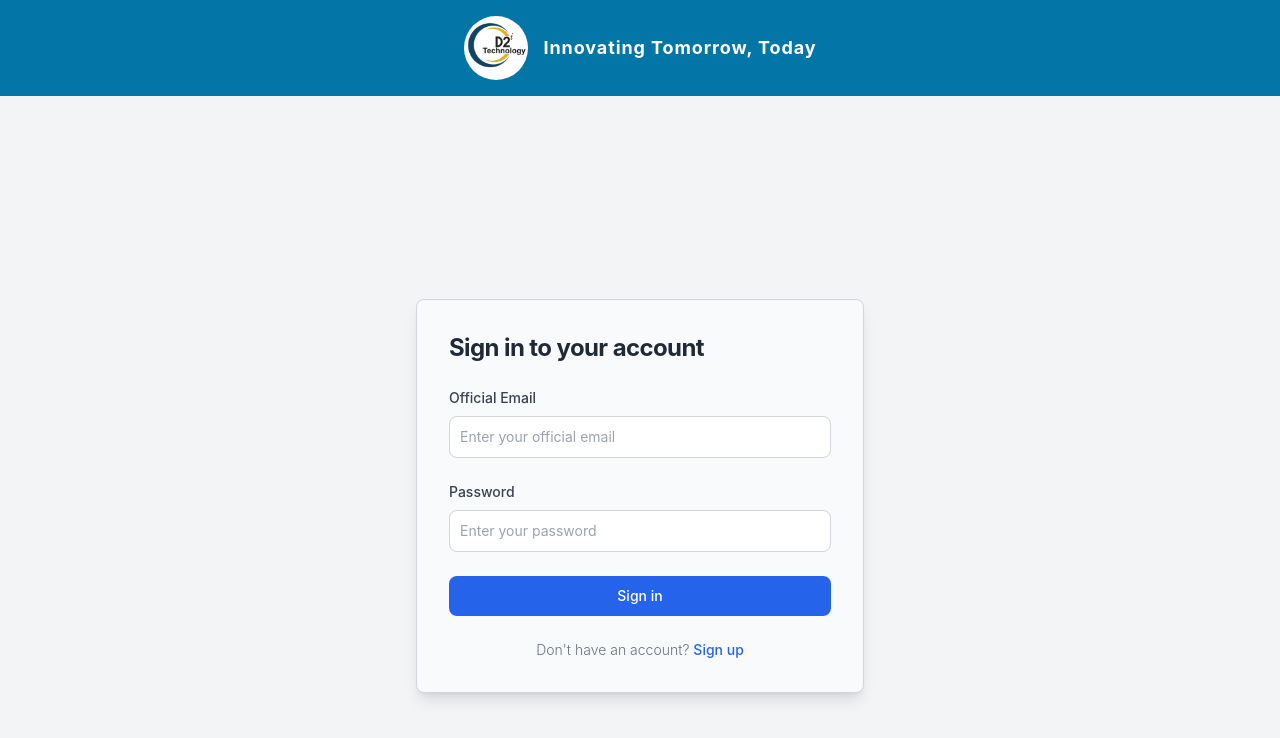
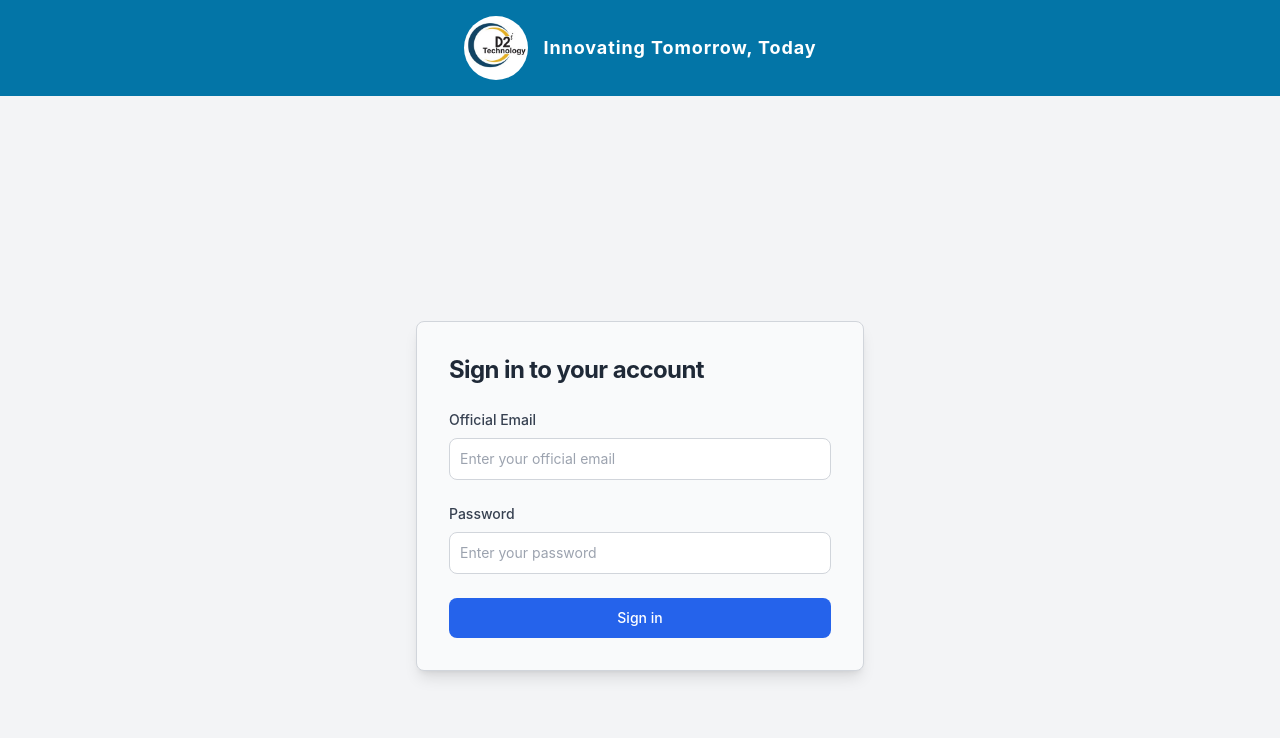
Before and after one commit to tushar-shukla-d2i/appFe, a React (Vite) app: page / in a window 1280 px wide. Shown: the top 738 px of the page. Built offline with nearby package versions, Linux system fonts and the light colour scheme.

Commit message:
Remove signup flow from login screen

```diff
--- a/src/pages/auth/login.jsx
+++ b/src/pages/auth/login.jsx
@@ -112,18 +112,6 @@ const Login = () => {
 
               <Button loading={loading} title="Sign in" />
             </form>
-            <div className="mt-4 text-center">
-              <p className="text-sm font-light text-gray-500">
-                Don't have an account?{" "}
-                <a
-                  href={AppRoutes.SIGNUP}
-                  className="font-medium text-blue-600 hover:underline"
-                  style={loading ? { pointerEvents: "none" } : {}}
-                >
-                  Sign up
-                </a>
-              </p>
-            </div>
           </div>
         </div>
       </section>
```
